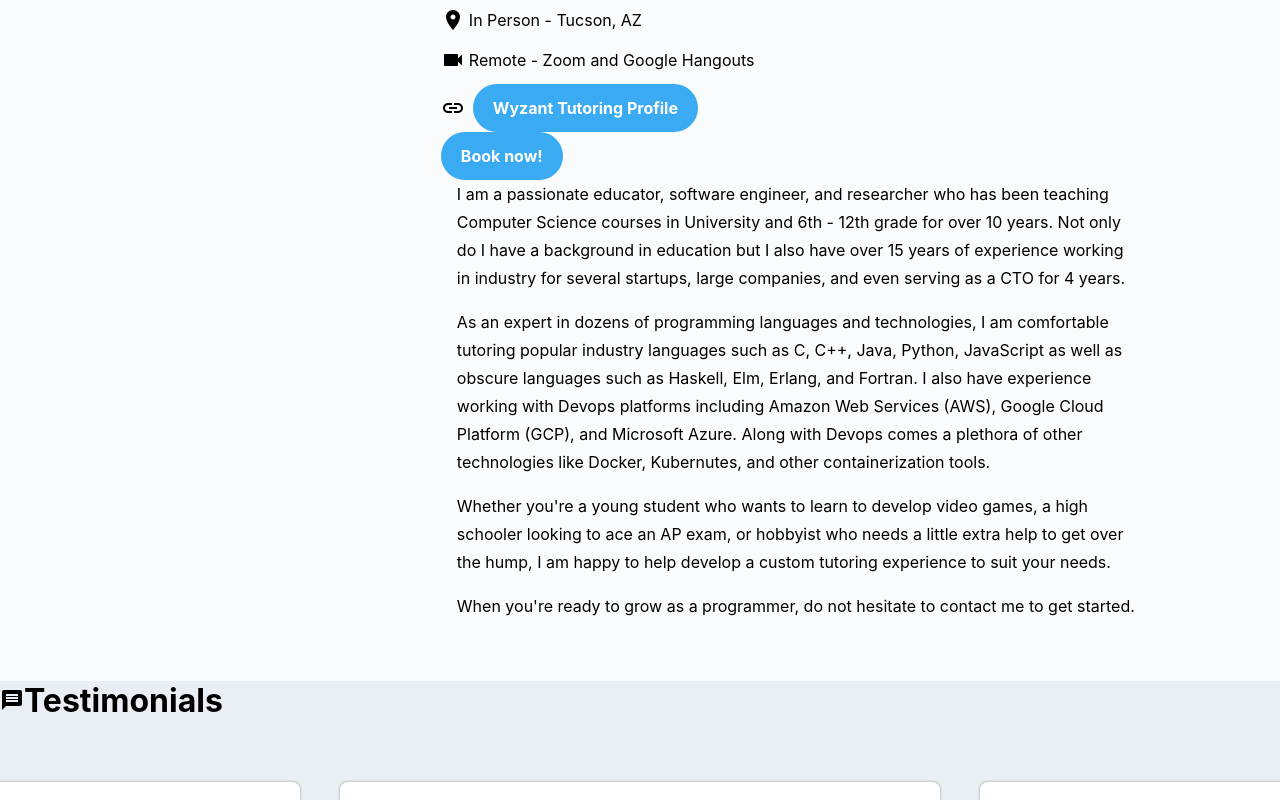
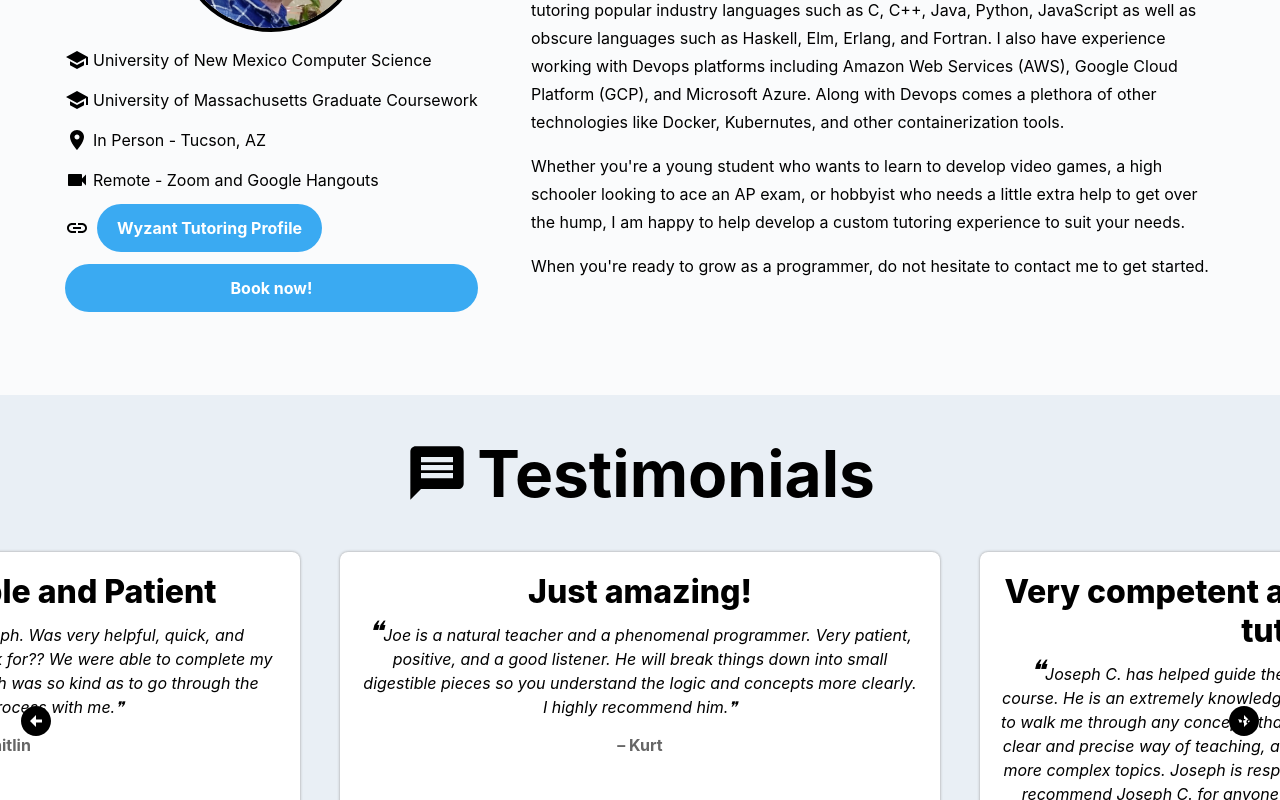
Before and after one commit to CaptainCoderOrg/TutoringSite, a Next.js app: page / in a window 1280 px wide. Shown: the part 960-1760 px from the top of the page. Built offline with nearby package versions, Linux system fonts and the light colour scheme.

Commit message:
Style section headers.

```diff
--- a/styles/components/About.module.css
+++ b/styles/components/About.module.css
@@ -1,9 +1,26 @@
 .container {
   padding: 40px;
+  background: var(--bg);
+}
+
+.container > h1 {
+  font-size: 64px;
+  margin-top: 0;
+  display: flex;
+  align-items: center;
+  justify-content: center;
+  text-align: center;
+}
+
+.container > h1 > svg {
+  margin-right: 8px;
+  font-size: 64px;
+}
+
+.content {
   display: flex;
   max-width: 1150px;
   margin: 0 auto;
-  background: var(--bg);
 }
 
 .info {
@@ -29,6 +46,7 @@
   border-radius: 50%;
   overflow: hidden;
   border: 4px solid #000;
+  margin: 0 auto;
 }
 
 .bio {
@@ -54,6 +72,11 @@
   margin-right: 4px;
 }
 
+.bullets > button {
+  width: 100%;
+  margin-top: 12px;
+}
+
 .iconButton {
   display: flex;
   align-items: center;
@@ -68,7 +91,7 @@
 }
 
 @media (max-width: 991px) {
-  .container {
+  .content {
     flex-direction: column;
   }
 
@@ -83,8 +106,12 @@
   }
 }
 
-@media (max-width: 575px) {
-  .profileWrapper {
-    margin: 0 auto;
+@media (max-width: 767px) {
+  .container > h1 {
+    font-size: 48px;
+  }
+
+  .container > h1 > svg {
+    display: none;
   }
 }
--- a/styles/components/Contact.module.css
+++ b/styles/components/Contact.module.css
@@ -1,11 +1,19 @@
 .container {
-  background: var(--bgAlt);
+  background: var(--bg);
   padding: 40px;
 }
 
 .container > h1 {
-  text-align: center;
   margin-top: 0;
+  display: flex;
+  align-items: center;
+  justify-content: center;
+  font-size: 64px;
+}
+
+.container > h1 > svg {
+  font-size: 64px;
+  margin-right: 8px;
 }
 
 .container > form {
@@ -16,3 +24,13 @@
 .container > form > button {
   width: 100%;
 }
+
+@media (max-width: 767px) {
+  .container > h1 {
+    font-size: 48px;
+  }
+
+  .container > h1 > svg {
+    display: none;
+  }
+}
--- a/styles/components/Testimonials.module.css
+++ b/styles/components/Testimonials.module.css
@@ -1,6 +1,31 @@
 .container {
   background: var(--bgAlt);
   padding-bottom: 10px;
+}
+
+.container > h1 {
+  text-align: center;
+  display: flex;
+  justify-content: center;
+  align-items: center;
+  padding-top: 40px;
+  font-size: 64px;
+  margin-bottom: 0;
+}
+
+.container > h1 > svg {
+  margin-right: 8px;
+  font-size:  64px;
+}
+
+@media (max-width: 767px) {
+  .container > h1 {
+    font-size: 48px;
+  }
+
+  .container > h1 > svg {
+    display: none;
+  }
 }
 
 .arrowButton {
@@ -35,15 +60,15 @@
 }
 
 .review > p:nth-of-type(1) {
-  font-weight: bold;
-  text-decoration: underline;
-  font-size: 24px;
+  font-size: 32px;
+  font-weight: 800;
   margin: 0;
 }
 
 .review > p:nth-of-type(2) {
   font-style: italic;
   margin: 8px 0 16px 0;
+  line-height: 24px;
 }
 
 .review > p:nth-of-type(3) {
```
